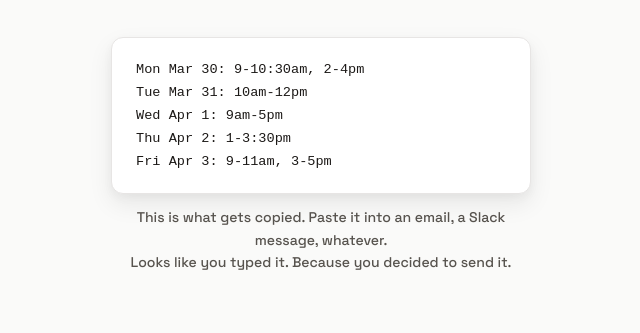
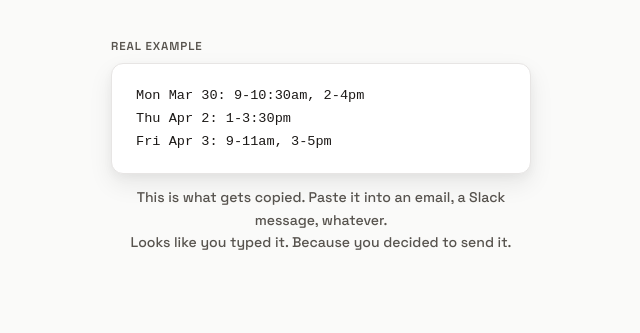
Before and after one commit to Reebz/availability-click, a plain HTML site: page site/index.html in a window 1280 px wide. Shown: the part 467-800 px from the top of the page, without its empty margins (319-959 px from the left). Drawn offline with Linux system fonts and the light colour scheme.

Commit message:
copy(site): label the demo "Real Example" and trim it to three lines
Shorter sample scans faster; the label names what the block is.

Co-Authored-By: Buffy Anne Summers (Claude Opus 4.8) <noreply@anthropic.com>

```diff
--- a/site/index.html
+++ b/site/index.html
@@ -175,6 +175,16 @@
       max-width: 420px;
       margin-left: auto;
       margin-right: auto;
+    }
+
+    .demo-label {
+      font-size: 0.72rem;
+      font-weight: 600;
+      letter-spacing: 0.08em;
+      text-transform: uppercase;
+      color: var(--text-muted);
+      text-align: left;
+      margin-bottom: 8px;
     }
 
     .demo-output {
@@ -461,10 +471,9 @@
         </a>
       </div>
       <div class="demo-block">
+        <p class="demo-label">Real Example</p>
         <div class="demo-output">
           Mon Mar 30: 9-10:30am, 2-4pm<br>
-          Tue Mar 31: 10am-12pm<br>
-          Wed Apr 1: 9am-5pm<br>
           Thu Apr 2: 1-3:30pm<br>
           Fri Apr 3: 9-11am, 3-5pm
         </div>
```
